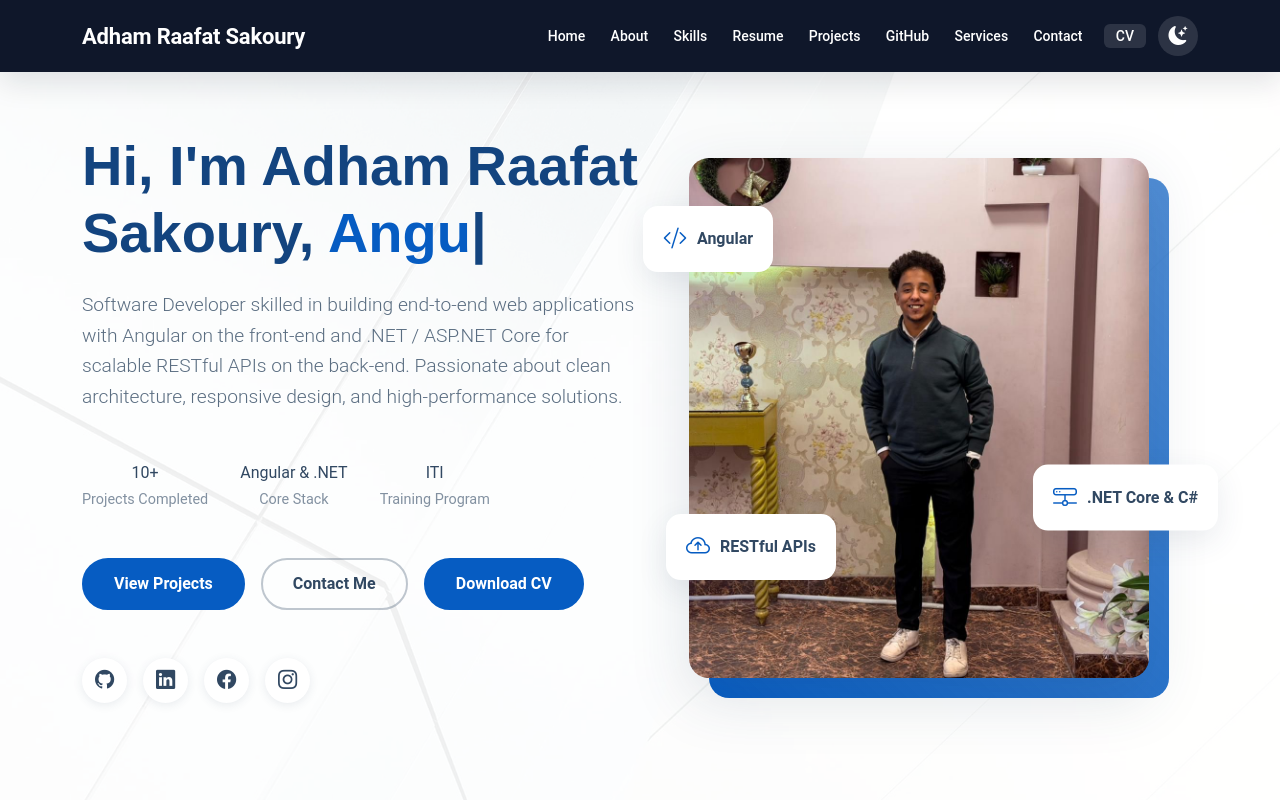
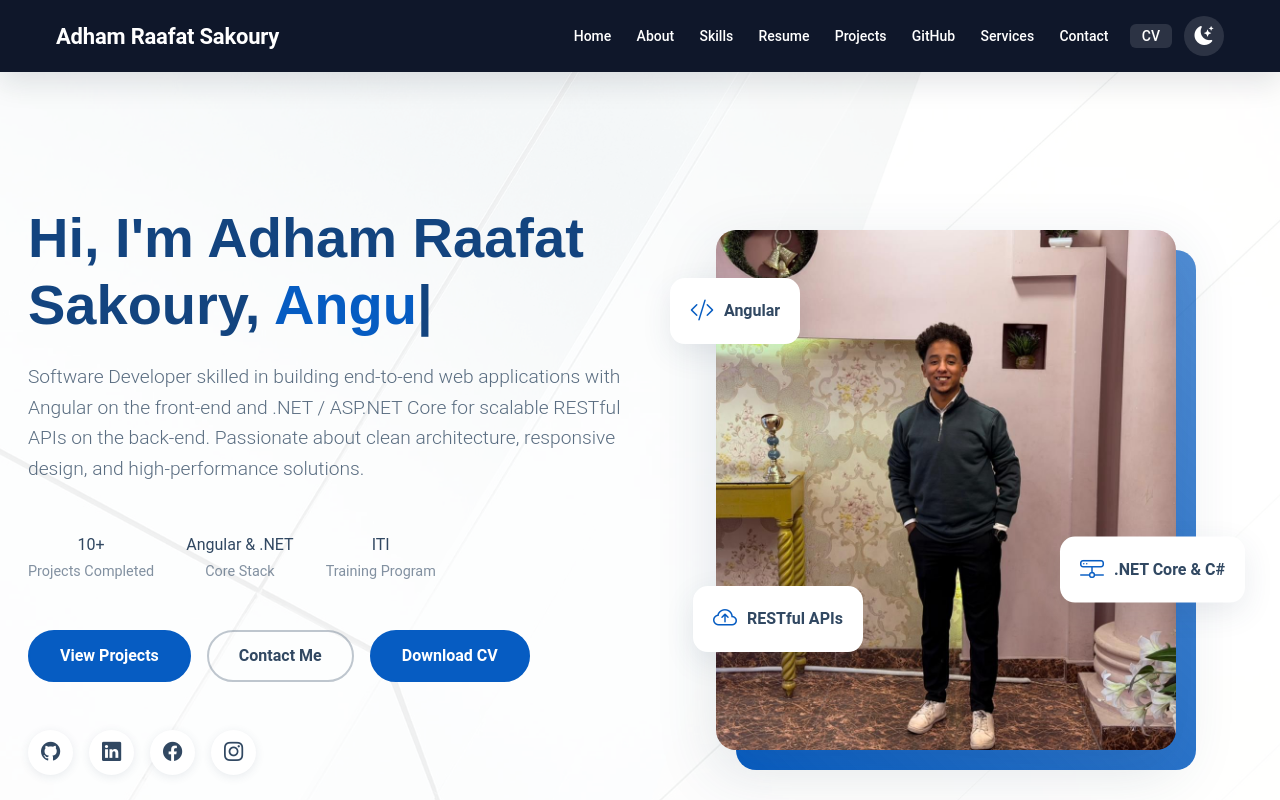
Before and after one commit to AdhamSakoury/My-Portfolio, an Angular app: page / in a window 1280 px wide. Shown: the top 800 px of the page. Built offline with nearby package versions, Linux system fonts and the light colour scheme.

Commit message:
fix: update navbar header class to sticky-top and adjust alignment in CTA section

```diff
--- a/public/assets/css/main.css
+++ b/public/assets/css/main.css
@@ -37,6 +37,18 @@
   --nav-shell-shadow: rgba(15, 23, 42, 0.12);
 }
 
+@media (min-width: 992px) {
+  .container,
+  .container-sm,
+  .container-md,
+  .container-lg,
+  .container-xl,
+  .container-xxl {
+    width: min(100% - 32px, 1600px);
+    max-width: none;
+  }
+}
+
 /* Color Presets - These classes override global colors when applied to any section or element, providing reuse of the sam color scheme. */
 
 .light-background {
@@ -1269,8 +1281,20 @@ section,
   border-radius: 15px;
   height: fit-content;
   position: sticky;
-  top: 20px;
+  top: 92px;
   box-shadow: 0 10px 30px color-mix(in srgb, var(--default-color), transparent 90%);
+}
+
+@media (max-width: 1199.98px) {
+  .skills .skills-summary {
+    top: 88px;
+  }
+}
+
+@media (max-width: 576px) {
+  .skills .skills-summary {
+    top: 76px;
+  }
 }
 
 .skills .skills-summary h3 {
--- a/src/components/about/about.css
+++ b/src/components/about/about.css
@@ -5,6 +5,7 @@
   flex-wrap: wrap;
   margin-top: 2rem;
   justify-content: center;
+  align-items: center;
 }
 
 .cta-section .btn {
--- a/src/components/navbar/navbar.html
+++ b/src/components/navbar/navbar.html
@@ -1,4 +1,4 @@
-<header id="header" class="header fixed-top">
+<header id="header" class="header sticky-top">
 
   <div class="container-xl d-flex align-items-center justify-content-between">
 
```
